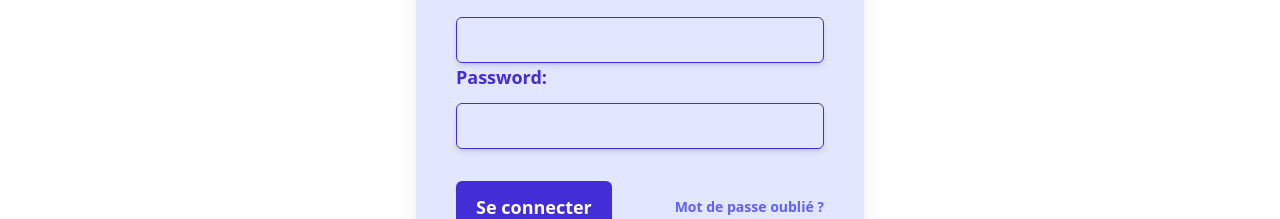
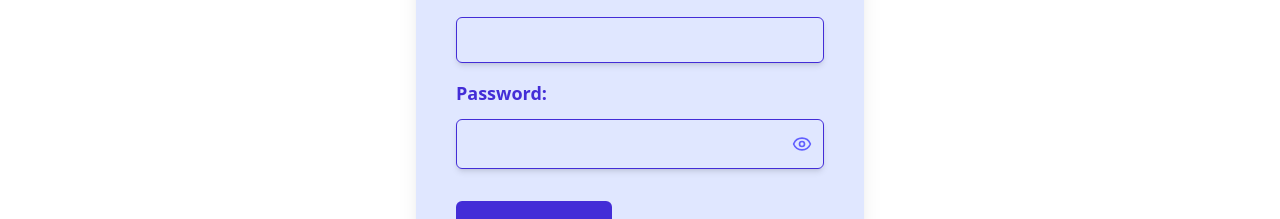
Before and after one commit to Mounib-dev/hackathon-s1, a React (Vite) app: page /login in a window 1280 px wide. Shown: the part 187-406 px from the top of the page. Built offline with nearby package versions, Linux system fonts and the light colour scheme; no server answers.

Commit message:
Socket config centralized

```diff
--- a/package.json
+++ b/package.json
@@ -14,6 +14,7 @@
     "axios": "^1.7.9",
     "dayjs": "^1.11.13",
     "jwt-decode": "^4.0.0",
+    "lucide-react": "^0.475.0",
     "react": "^19.0.0",
     "react-dom": "^19.0.0",
     "react-router-dom": "^7.1.5",
--- a/src/components/auth/Login.jsx
+++ b/src/components/auth/Login.jsx
@@ -1,11 +1,13 @@
 import { useState } from "react";
 import { useAuth } from "../../context/AuthContext";
+import { Eye, EyeOff } from "lucide-react";
 // import { useNavigate } from "react-router-dom";
 
 const Login = () => {
   const { login } = useAuth();
   const [email, setEmail] = useState("");
   const [password, setPassword] = useState("");
+  const [showPassword, setShowPassword] = useState(false);
   //   const navigate = useNavigate();
 
   const handleSubmit = async (event) => {
@@ -43,17 +45,27 @@ const Login = () => {
                 required
               />
             </div>
-            <div>
+
+            {/* Password Input with Eye Icon */}
+            <div className="relative mt-4">
               <label className="mb-3 block text-lg font-semibold text-indigo-700">
                 Password:
               </label>
               <input
-                className="focus:shadow-outline w-full appearance-none rounded-md border px-4 py-3 leading-tight text-indigo-700 shadow-md focus:border-indigo-500 focus:outline-none"
-                type="password"
+                className="w-full rounded-md border px-4 py-3 pr-12 text-indigo-700 shadow-md focus:border-indigo-500 focus:outline-none"
+                type={showPassword ? "text" : "password"}
                 value={password}
                 onChange={(e) => setPassword(e.target.value)}
                 required
               />
+              {/* Eye Button */}
+              <button
+                type="button"
+                className="absolute top-1/2 right-3 translate-y-1/2 transform text-indigo-500 hover:text-indigo-700"
+                onClick={() => setShowPassword(!showPassword)}
+              >
+                {showPassword ? <EyeOff size={20} /> : <Eye size={20} />}
+              </button>
             </div>
             <div className="mt-8 flex items-center justify-between">
               <button
--- /dev/null
+++ b/src/socketConfig.ts
@@ -0,0 +1,14 @@
+import { io } from "socket.io-client";
+
+export const socket = io("http://localhost:3000", {
+  transports: ["websocket"], // Ensures only WebSockets are used
+  reconnectionAttempts: 5, // Number of retries
+});
+
+socket.on("connect", () => {
+  console.log("Connected to WebSocket server");
+});
+
+socket.on("connect_error", (error) => {
+  console.error("Connection failed:", error);
+});
```
Also changed, not shown: 1 other file (tests, documents, lock files or other folders).
